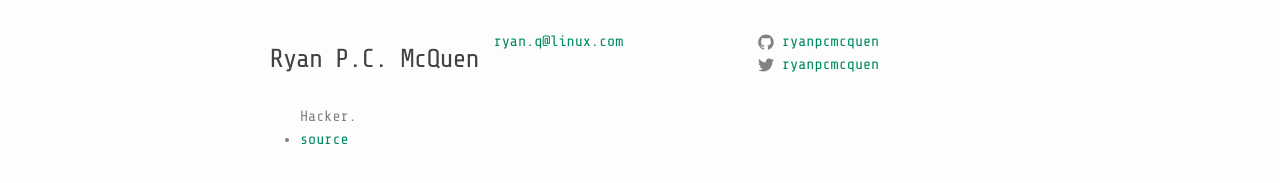
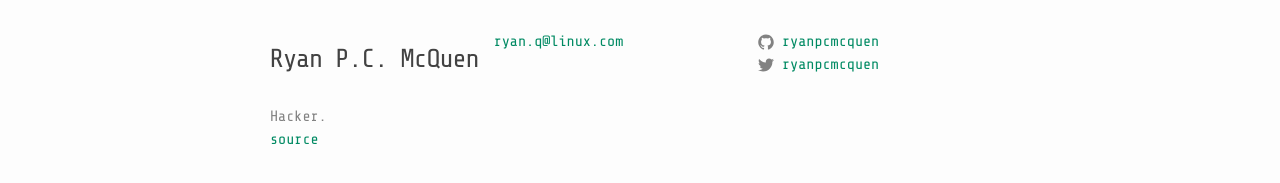
Before and after one commit to ryanpcmcquen/ryanpcmcquen.github.io, a Jekyll site: the page built from index.html, in a window 1280 px wide. Shown: the part 632-815 px from the top of the page. Built offline with Jekyll 4.4.1, drawn with Linux system fonts in a browser that asks for light colours.

Commit message:
fix ul class

```diff
--- a/_includes/footer.html
+++ b/_includes/footer.html
@@ -45,8 +45,8 @@
       </div>
 
       <div class="footer-col  footer-col-3">
-        <ul>
-          <li class="generic-list">{{ site.description }}</li>
+        <ul class="generic-list">
+          <li>{{ site.description }}</li>
           <li><a target="_blank" href="https://github.com/ryanpcmcquen/ryanpcmcquen.github.io">source</a></li>
         </ul>
       </div>
```
